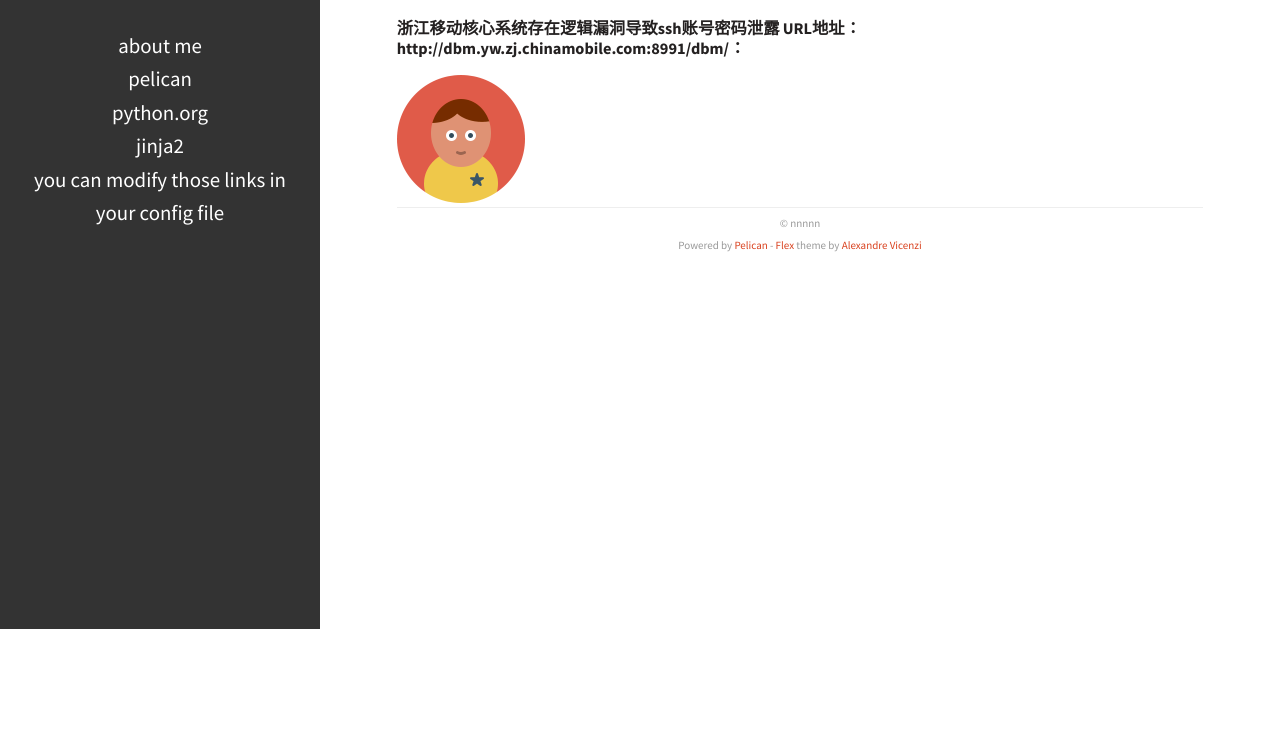
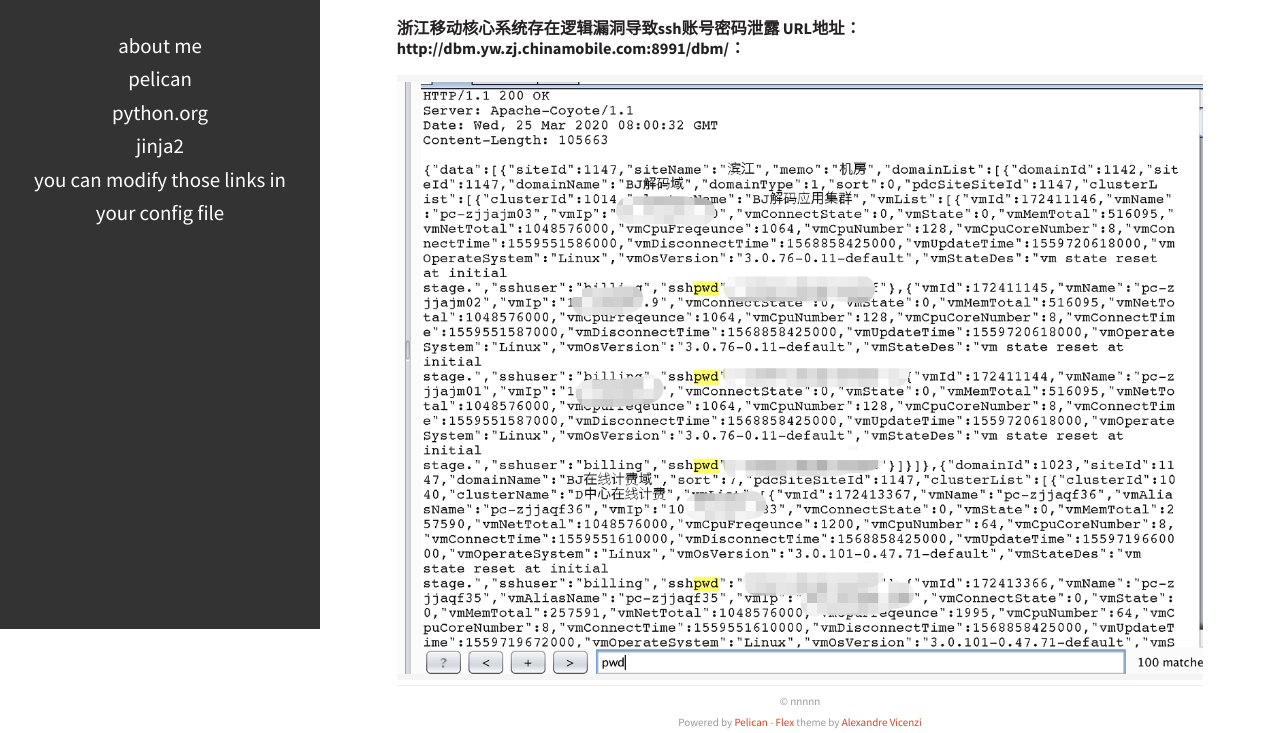
Before and after one commit to zhmy1228/zhmy1228.github.io, a plain HTML site: page 浙江移动核心系统逻辑漏洞.html in a window 1280 px wide. Shown: the part 171-904 px from the top of the page. Before the commit the page ends 800 px from the top, so only its background shows below. Drawn offline with Linux system fonts and the light colour scheme.

Commit message:
Update 浙江移动核心系统逻辑漏洞.html

```diff
--- a/浙江移动核心系统逻辑漏洞.html
+++ b/浙江移动核心系统逻辑漏洞.html
@@ -86,7 +86,7 @@
 <p><strong>浙江移动核心系统存在逻辑漏洞导致ssh账号密码泄露 URL地址：http://dbm.yw.zj.chinamobile.com:8991/dbm/：</strong>
 <!-- more --></p>
 
-    <img src="/theme/img/profile.png" alt="" title="">
+    <img src="/theme/img/test.png" alt="" title="">
 
 
 
```
